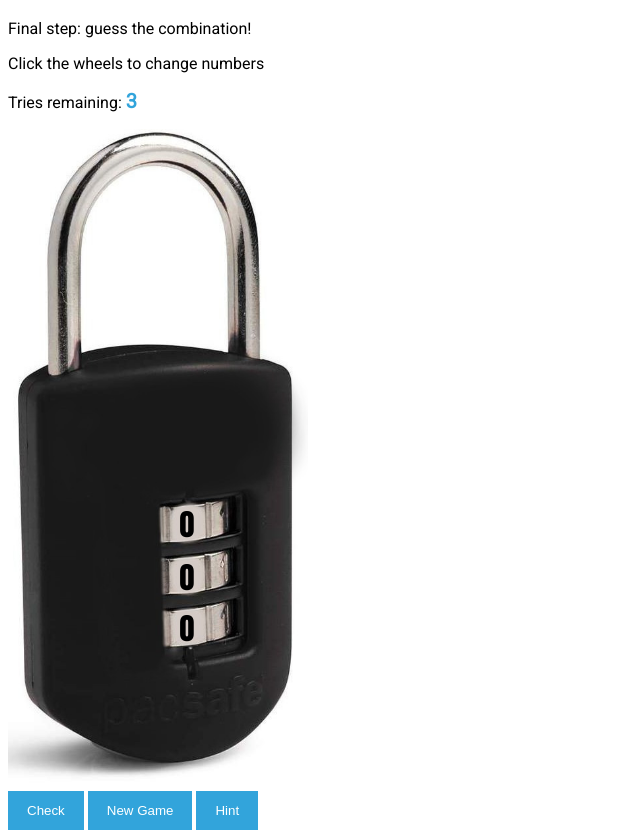
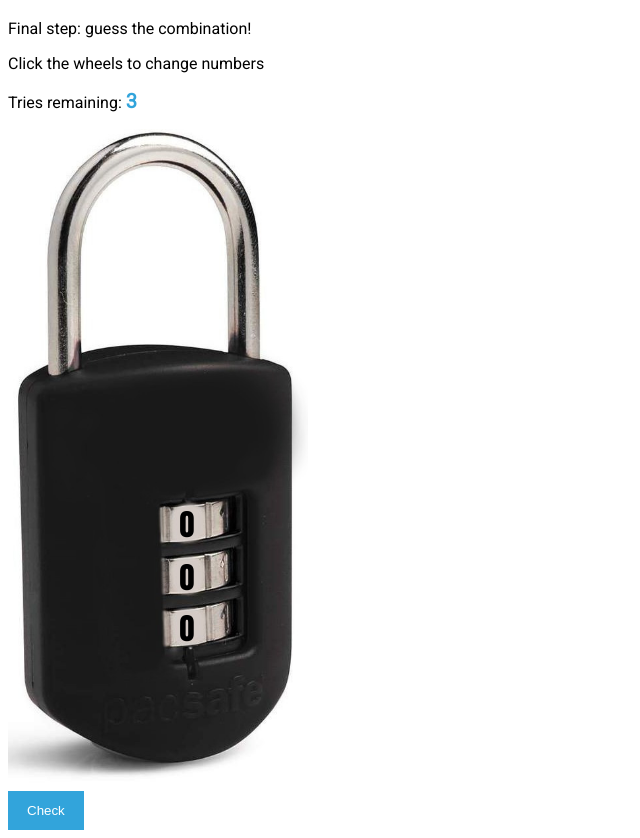
Before and after one commit to dvdmelamed/lock_game, a plain HTML site: page index.html in a window 1280 px wide. Shown: the part 62-900 px from the top of the page, without its empty margins (0-640 px from the left). Drawn offline with Linux system fonts and the light colour scheme.

Commit message:
Update index.html

```diff
--- a/index.html
+++ b/index.html
@@ -21,8 +21,6 @@
 
       <!-- <button id="newButton" type="button">New Game</button> -->
       <button id="checkButton" type="button">Check</button>
-      <button id="newButton" type="button">New Game</button>
-      <button id="hintButton" type="button">Hint</button>
       <div id="hintText">Check the console</div>
 
       <script src="script.js"></script>
```
